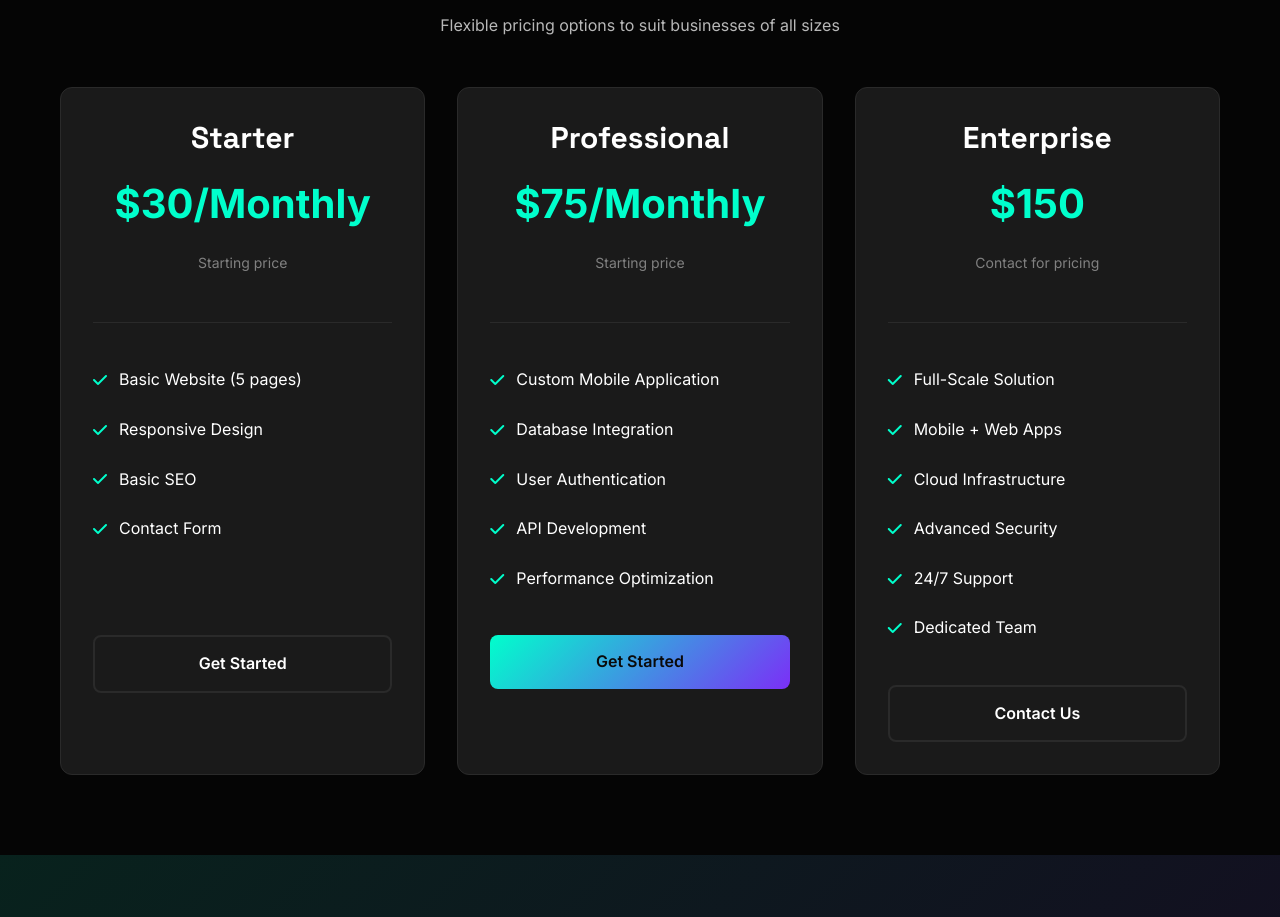
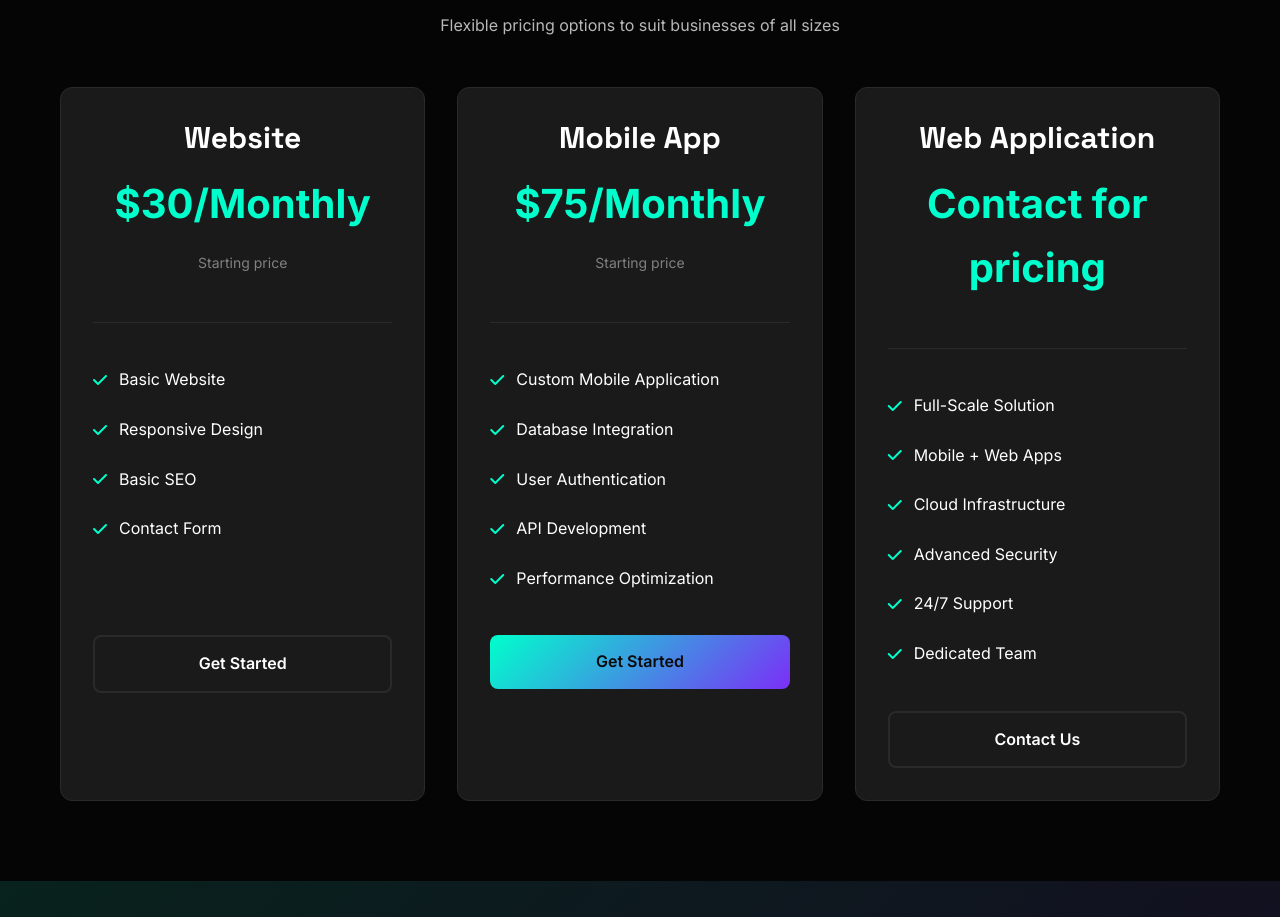
Before and after one commit to slightbuild/slightbuild-website, a plain HTML site: page services.html in a window 1280 px wide. Shown: the part 1692-2609 px from the top of the page. Drawn offline with Linux system fonts and the light colour scheme.

Commit message:
site-update-7/28/26

```diff
--- a/services.html
+++ b/services.html
@@ -147,12 +147,12 @@
             <div class="pricing-grid">
                 <div class="pricing-card">
                     <div class="pricing-header">
-                        <h3>Starter</h3>
+                        <h3>Website</h3>
                         <p class="price">$30/Monthly</p>
                         <p class="billing">Starting price</p>
                     </div>
                     <ul class="pricing-features">
-                        <li><i class="fas fa-check"></i> Basic Website (5 pages)</li>
+                        <li><i class="fas fa-check"></i> Basic Website</li>
                         <li><i class="fas fa-check"></i> Responsive Design</li>
                         <li><i class="fas fa-check"></i> Basic SEO</li>
                         <li><i class="fas fa-check"></i> Contact Form</li>
@@ -162,7 +162,7 @@
                 </div>
                 <div class="pricing-card">
                     <div class="pricing-header">
-                        <h3>Professional</h3>
+                        <h3>Mobile App</h3>
                         <p class="price">$75/Monthly</p>
                         <p class="billing">Starting price</p>
                     </div>
@@ -177,9 +177,8 @@
                 </div>
                 <div class="pricing-card">
                     <div class="pricing-header">
-                        <h3>Enterprise</h3>
-                        <p class="price">$150</p>
-                        <p class="billing">Contact for pricing</p>
+                        <h3>Web Application</h3>
+                        <p class="price">Contact for pricing</p>
                     </div>
                     <ul class="pricing-features">
                         <li><i class="fas fa-check"></i> Full-Scale Solution</li>
```
Also changed, not shown: 1 other file.
